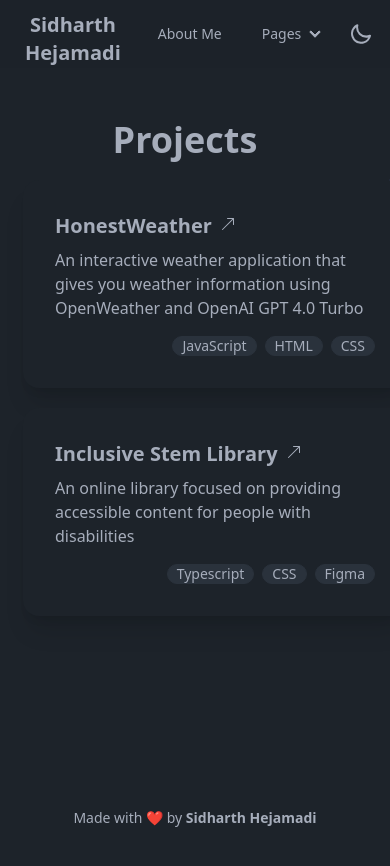
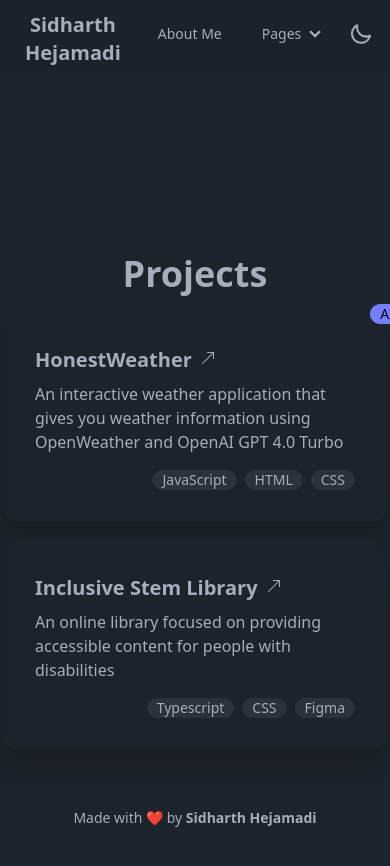
Before and after one commit to HejSidharth/Portfolio, a React (Vite) app: page /project in a window 390 px wide. Shown: the top 866 px of the page. Built offline with nearby package versions, Linux system fonts and the light colour scheme.

Commit message:
added more padding to center on mobile

```diff
--- a/src/pages/Experience.tsx
+++ b/src/pages/Experience.tsx
@@ -1,11 +1,11 @@
 
 export default function Experience() {
   return (
-<div className='flex flex-col mt-10 sm:justify-center sm:h-auto h-screen'>
-      <div className='text-4xl font-bold mt-20 ml-0 mr-5 sm:mr-0 sm:ml-12 flex justify-center sm:justify-start'>Experience</div>
+<div className='flex flex-col mt-10 sm:justify-start justify-center sm:h-auto h-screen'>
+      <div className='text-4xl font-bold mt-20 ml-0  sm:ml-12 flex justify-center sm:justify-start'>Experience</div>
       <div className='flex mt-5 justify-start sm:flex-row flex-col items-center sm:items-start gap-5'>
       <a href="https://uiuc.hack4impact.org/">
-      <div className="ml-10 card w-96 bg-base-100 shadow-xl  hover:bg-base-200 transition-colors duration-200 indicator">
+      <div className="ml-0 sm:ml-10 card w-96 bg-base-100 shadow-xl  hover:bg-base-200 transition-colors duration-200 indicator">
         <div className="card-body">
           <h2 className="card-title">
             Hack4Impact
@@ -22,7 +22,7 @@ export default function Experience() {
   </div>
   </a>
   <a href="https://www.linkedin.com/in/sidharth-hejamadi/">
-  <div className="ml-10 card w-96 bg-base-100 shadow-xl  hover:bg-base-200 transition-colors duration-200">
+  <div className="ml-0 sm:ml-10 card w-96 bg-base-100 shadow-xl  hover:bg-base-200 transition-colors duration-200">
         <div className="card-body">
           <h2 className="card-title">
             APS Data Technologies
--- a/src/pages/Projects.tsx
+++ b/src/pages/Projects.tsx
@@ -1,11 +1,11 @@
 
 export default function Projects() {
   return (
-<div className='flex flex-col mt-10 sm:h-auto h-screen mb-10'>
-      <div className='text-4xl font-bold mt-20 ml-0 sm:ml-12 mr-5 sm:mr-0 flex justify-center sm:justify-start'>Projects</div>
+<div className='flex flex-col mt-10 sm:h-auto h-screen sm:justify-start justify-center mb-10'>
+      <div className='text-4xl font-bold mt-20 ml-0 sm:ml-12 flex justify-center sm:justify-start'>Projects</div>
       <div className='flex flex-col sm:flex-row mt-5 justify-start sm:justify-start items-center sm:items-start gap-5'>
         <a href="https://github.com/HejSidharth/HonestWeather">
-      <div className="ml-10 card w-96 bg-base-100 shadow-xl  hover:bg-base-200 transition-colors duration-200 indicator">
+      <div className="ml-0 sm:ml-10 card w-96 bg-base-100 shadow-xl  hover:bg-base-200 transition-colors duration-200 indicator">
         <span className='indicator-item badge badge-primary'>AI</span>
         <div className="card-body">
           <h2 className="card-title">
@@ -23,7 +23,7 @@ export default function Projects() {
     </div>
   </div>
   </a>
-  <div className="ml-10 card w-96 bg-base-100 shadow-xl  hover:bg-base-200 transition-colors duration-200">
+  <div className="ml-0 sm:ml-10 card w-96 bg-base-100 shadow-xl  hover:bg-base-200 transition-colors duration-200">
         <div className="card-body">
           <h2 className="card-title">
             Inclusive Stem Library
```
